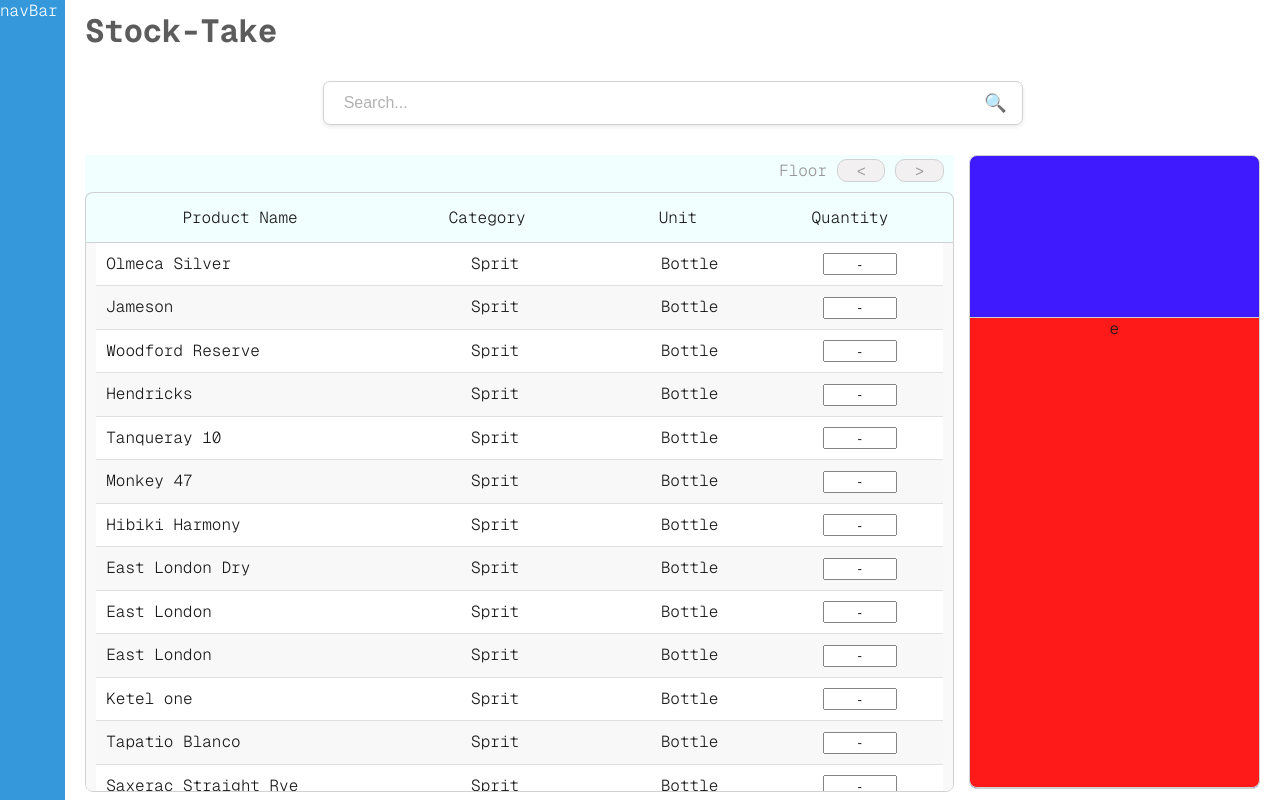
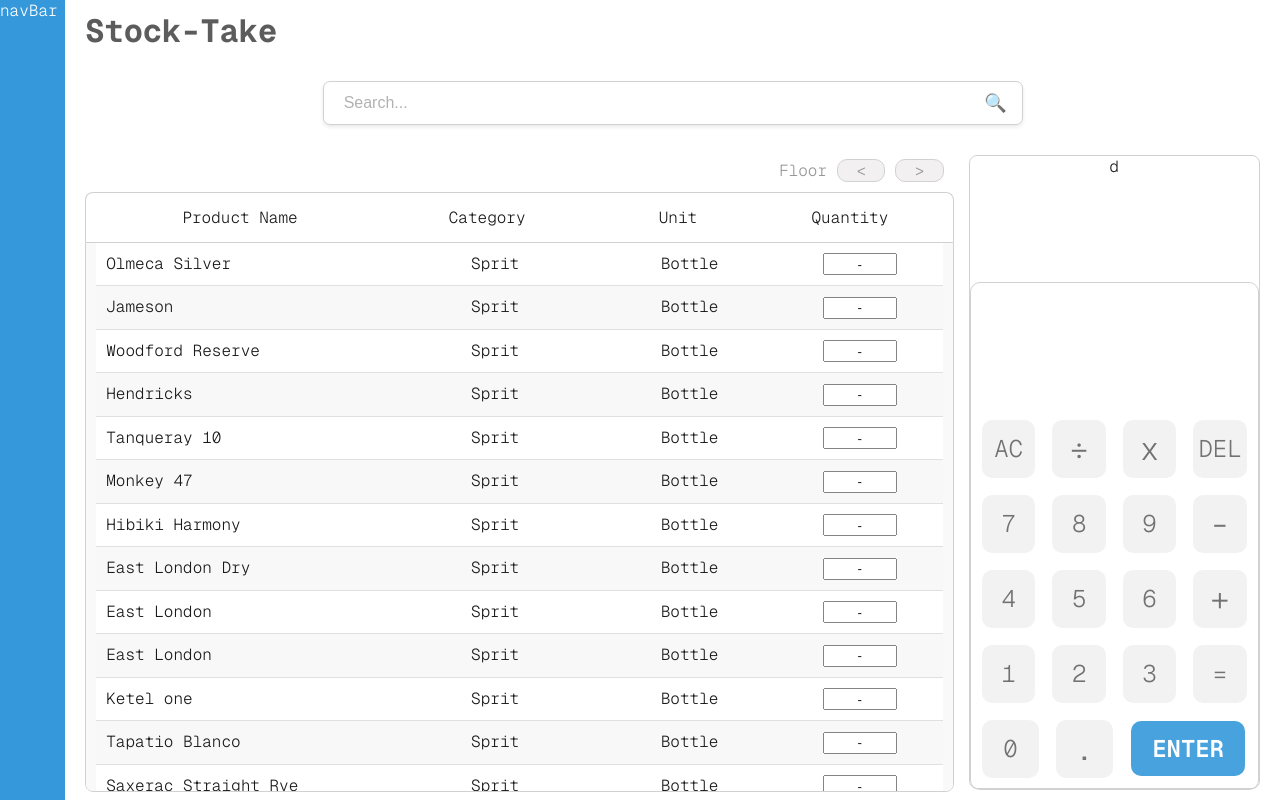
Before and after one commit to richard-06/polygon, a React (Create React App) app: page / in a window 1280 px wide. Built offline with nearby package versions, Linux system fonts and the light colour scheme; a web font is replaced by a local one.

Commit message:
give functionality to the calc but still got some bugs

```diff
--- a/package.json
+++ b/package.json
@@ -3,6 +3,9 @@
   "version": "0.1.0",
   "private": true,
   "dependencies": {
+    "@capacitor/cli": "^7.0.1",
+    "@capacitor/core": "^7.0.1",
+    "@capacitor/ios": "^7.0.1",
     "cra-template": "1.2.0",
     "react": "^19.0.0",
     "react-dom": "^19.0.0",
--- a/src/App.js
+++ b/src/App.js
@@ -1,6 +1,8 @@
 import { Main } from "./Main";
 import SpreadsheetReader from "./DataHandling/SpreadSheetReader";
 import React, { useEffect, useRef, useState } from "react";
+import "./STYLE/StockSheet/calc.css";
+import { Calc } from "./Components/Calc";
 
 export default function App() {
   return (
@@ -8,6 +10,7 @@
       <NavBar />
       <Main />
 
+      {/* <Calculator /> */}
       {/* <ScrollableList /> */}
       {/* <SpreadsheetReader /> */}
     </div>
--- a/src/Components/Calc.js
+++ b/src/Components/Calc.js
@@ -1,25 +1,105 @@
+import { useEffect, useRef, useState } from "react";
+
 export function Calc() {
+  const [val, setVal] = useState("");
+  const [hist, setHist] = useState("");
+
+  const resultValRef = useRef(null);
+  const scrollToEnd = () => {
+    if (resultValRef.current) {
+      resultValRef.current.scrollLeft = resultValRef.current.scrollWidth;
+    }
+  };
+  useEffect(() => {
+    scrollToEnd();
+  }, [val]); // Dependency on 'val' means it runs after 'val' updates
+
   return (
-    <div className="calc">
-      <div className="result">931+22</div>
-      <div className="container">
-        <div className="test ">7</div>
-        <div className="test">8</div>
-        <div className="test">9</div>
-        <div className="test custom-color">X</div>
-        <div className="test">4</div>
-        <div className="test">5</div>
-        <div className="test">6</div>
-        <div className="test custom-color">+</div>
-        <div className="test">1</div>
-        <div className="test">2</div>
-        <div className="test">3</div>
-        <div className="test custom-color">-</div>
-        <div className="test ">.</div>
-        <div className="test">0</div>
-        <div className="test">x</div>
-        <div className="test custom-color">=</div>
+    <div className="calc-cont">
+      <div className="calc-row">
+        <div className="result-bar">
+          <div className="result-hist">{hist}</div>
+          <div className="result-val" ref={resultValRef}>
+            {val}
+          </div>
+        </div>
+        <div className="row-buttons">
+          <div className="calc-button">AC</div>
+          <CalcButtonPlus val="÷" setVal={setVal} />
+          <CalcButtonPlus val="x" setVal={setVal} />
+          <CalcButtonDel val="DEL" setVal={setVal} />
+        </div>
+        <div className="row-buttons">
+          <CalcButton val="7" setVal={setVal} />
+          <CalcButton val="8" setVal={setVal} />
+          <CalcButton val="9" setVal={setVal} />
+          <CalcButtonPlus val="-" setVal={setVal} />
+        </div>
+        <div className="row-buttons">
+          <CalcButton val="4" setVal={setVal} />
+          <CalcButton val="5" setVal={setVal} />
+          <CalcButton val="6" setVal={setVal} />
+          <CalcButtonPlus val="+" setVal={setVal} />
+        </div>
+        <div className="row-buttons">
+          <CalcButton val="1" setVal={setVal} />
+          <CalcButton val="2" setVal={setVal} />
+          <CalcButton val="3" setVal={setVal} />
+          <CalcButtonEquals setVal={setVal} setHist={setHist} />
+        </div>
+        <div className="row-buttons" style={{ paddingBottom: "1%" }}>
+          <CalcButton val="0" setVal={setVal} />
+          <CalcButtonPlus val="." setVal={setVal} />
+          <div className="calc-button-enter">ENTER</div>
+        </div>
       </div>
     </div>
   );
 }
+
+function CalcButton({ val, setVal }) {
+  return (
+    <div onClick={() => setVal((prev) => prev + val)} className="calc-button">
+      {val}
+    </div>
+  );
+}
+function CalcButtonPlus({ val, setVal }) {
+  return (
+    <div
+      onClick={() => setVal((prev) => prev + val)}
+      className="calc-button"
+      style={{ fontSize: "2rem" }}
+    >
+      {val}
+    </div>
+  );
+}
+
+function CalcButtonDel({ val, setVal }) {
+  return (
+    <div
+      onClick={() => setVal((prev) => prev.slice(0, -1))}
+      className="calc-button"
+    >
+      {val}
+    </div>
+  );
+}
+
+function CalcButtonEquals({ setVal, setHist }) {
+  return (
+    <div
+      onClick={() =>
+        setVal((prev) => {
+          setHist(prev);
+          let temp = eval(prev.replace(/x/g, "*").replace(/÷/g, "/"));
+          return temp % 1 !== 0 ? temp.toFixed(2) : temp;
+        })
+      }
+      className="calc-button"
+    >
+      =
+    </div>
+  );
+}
--- a/src/Main.js
+++ b/src/Main.js
@@ -29,9 +29,9 @@
 function SideBar() {
   return (
     <div className="side-bar">
-      <div className="side-nav-top"></div>
+      <div className="side-nav-top">d</div>
 
-      <div className="calc">e</div>
+      <Calc />
     </div>
   );
 }
--- a/src/STYLE/StockSheet/calc.css
+++ b/src/STYLE/StockSheet/calc.css
@@ -1,52 +1,80 @@
-.calc {
-  flex: 14;
-  background-color: red;
-  border-radius: 0 0 8px 8px;
-  display: flex;
-  flex-direction: column;
-  border: solid 1px #ccc;
+.calc-cont {
+  flex: 4;
   width: 100%;
 }
 
-.result {
-  flex: 1.5;
+.calc-row {
   display: flex;
-  align-items: flex-end;
-  justify-content: end;
-  background-color: rgb(255, 255, 255);
-  border: solid 0.1px;
-  padding: 10px;
-  font-size: 2rem;
-  letter-spacing: 4px;
+  height: 100%;
+  flex-direction: column;
+  border: solid 1px #ccc;
+  border-radius: 10px;
+  /* padding: 1%; */
 }
 
-.container {
-  flex: 9;
-  display: grid;
-  grid-template-columns: 25% 25% 25% 25%; /* Three columns: fixed, fixed, flexible */
-  /* grid-template-rows: 100px auto; Two rows: fixed, flexible */
+.result-bar {
+  flex: 1;
+  /* border-bottom: solid 1px #ccc; */
+  margin-bottom: 1%;
 
-  gap: 0; /* Space between grid items */
+  display: flex;
+  flex-direction: column;
+  /* justify-content: end; Horizontal alignment */
+  /* align-items: flex-end; */
+  justify-content: space-between;
+  /* padding: 0 20px; */
+  font-size: 3rem;
+  letter-spacing: -0.2rem;
+  font-family: "Courier New", monospace;
 }
 
-.custom-color {
+.result-hist {
+  padding-top: 10px;
+  padding-left: 20px;
+  font-size: 2rem;
+  color: rgb(129, 129, 129);
+  text-align: start;
+}
+.result-val {
+  /* background-color: aqua; */
+  text-align: end;
+  padding-right: 20px;
+  font-weight: 60;
+  overflow-x: auto; /* Enable horizontal scrolling if content overflows */
+  white-space: nowrap; /* Prevent text from wrapping to the next line */
+}
+.row-buttons {
+  padding: 0 1%;
+  flex: 0.6;
+  /* border: solid 1px; */
+  display: flex;
+}
+
+.calc-button {
+  flex: 1;
+  /* border: solid 1px; */
+  background-color: rgb(241, 241, 241);
+  margin: 3% 3%;
+
+  border-radius: 10px;
+
+  display: flex;
+  justify-content: center;
+  align-items: center;
+  font-size: 1.5rem;
+  color: rgb(98, 98, 98);
+}
+.calc-button-enter {
+  flex: 2;
+  /* border: solid 1px #ccc; */
+  margin: 10px;
+
+  border-radius: 10px;
+  display: flex;
+  justify-content: center;
+  align-items: center;
+  font-size: 1.5rem;
+  font-weight: 600;
   background-color: var(--primary-color);
   color: white;
-  font-size: 2rem;
-  font-weight: 700;
 }
-.test {
-  font-size: 1.5rem;
-  border: solid 0px;
-  display: grid;
-
-  justify-content: center; /* Center horizontally */
-  align-items: center; /* Center vertically */
-}
-
-.calc-btn {
-  flex: 1;
-  background-color: red;
-  text-align: center;
-  align-items: center;
-}
--- a/src/STYLE/StockSheet/itemList.css
+++ b/src/STYLE/StockSheet/itemList.css
@@ -1,7 +1,6 @@
 .item-list-all {
   flex: 7.5;
   height: 96.7%;
-  background-color: azure;
 }
 .item-title {
   font-size: 16px;
--- a/src/STYLE/StockSheet/sideBar.css
+++ b/src/STYLE/StockSheet/sideBar.css
@@ -1,5 +1,5 @@
 .side-bar {
-  background-color: rgb(43, 0, 255);
+  /* background-color: rgb(43, 0, 255); */
   margin-left: 15px;
   flex: 2.5;
   text-align: center;
@@ -13,10 +13,16 @@
   flex-direction: column;
 }
 .side-nav-top {
-  flex: 4.8;
+  flex: 1;
   width: 100%;
   /* width: 265px; */
   /* height: 180px; */
 
   /* background-color: antiquewhite; */
 }
+
+.calc {
+  flex: 8;
+  width: 100%;
+  background-color: red;
+}
--- a/src/STYLE/style.css
+++ b/src/STYLE/style.css
@@ -34,8 +34,8 @@
   /* margin-top: 10px; */
   /* margin-bottom: 10px; */
 
-  margin-left: 20px;
-  margin-right: 20px;
+  padding-left: 20px;
+  padding-right: 20px;
   flex: 9;
   height: 100vh;
 
```
Also changed, not shown: capacitor.config.ts (added, +9 -0 lines), src/Archive-Comp/calcc.css (added, +53 -0 lines), src/Archive-Comp/calculator.js (added, +64 -0 lines), 19 other files (tests, documents, lock files or other folders).
